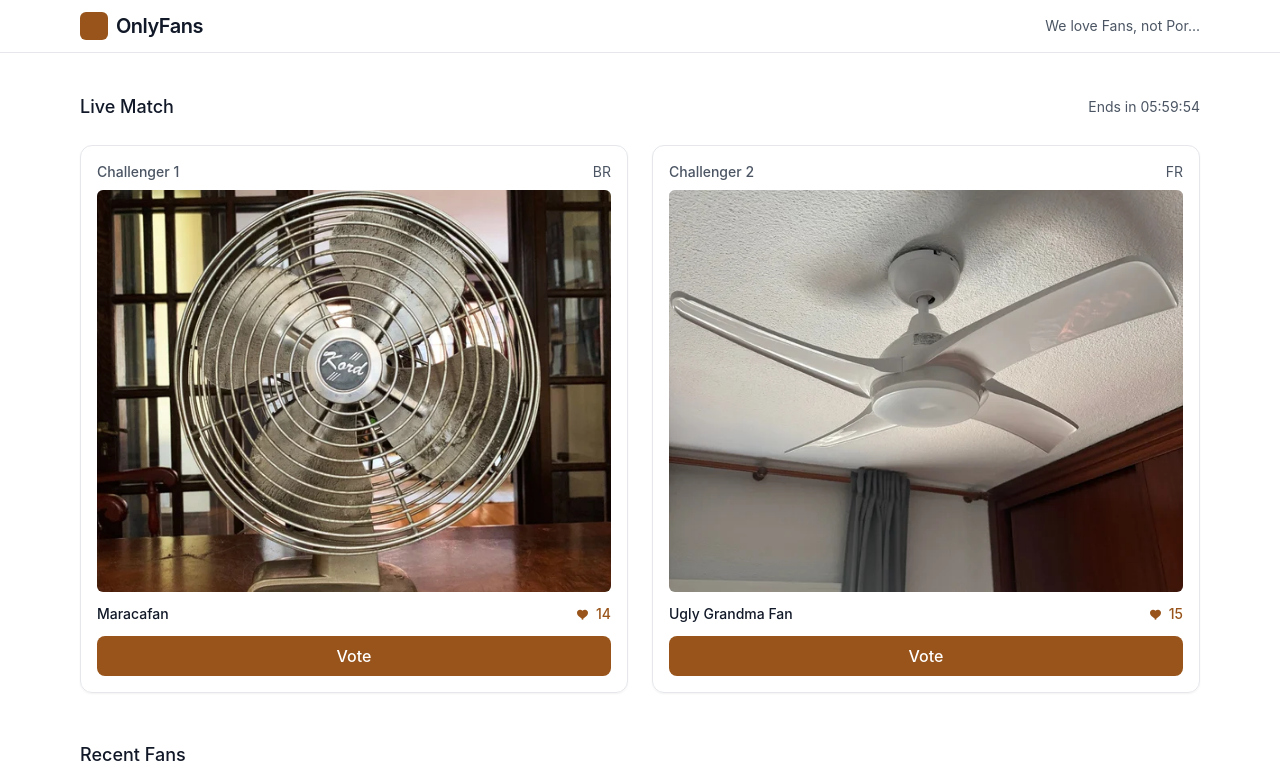
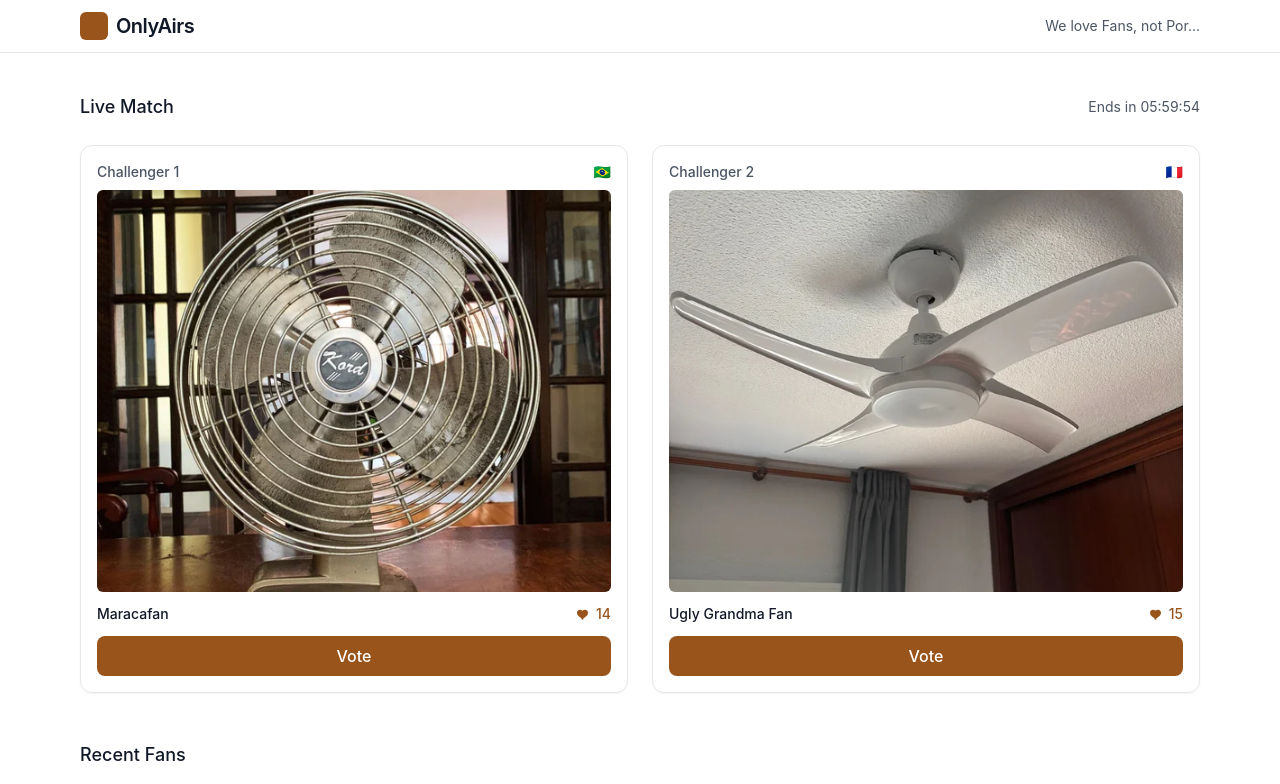
Before and after one commit to arodripe/onlyAirs, a React (Vite) app in the folder web/: page / in a window 1280 px wide. Shown: the top 784 px of the page. Built offline with nearby package versions, Linux system fonts and the light colour scheme; no server answers.

Commit message:
componentization refactor for the webapp landing page

```diff
--- a/web/src/App.tsx
+++ b/web/src/App.tsx
@@ -1,7 +1,10 @@
 import { useEffect, useMemo, useState } from 'react'
 import { createClient } from './lib/api'
 import Feed from './components/feed/Feed'
-import HeartCount from './components/common/HeartCount'
+import Header from './components/layout/Header'
+import Container from './components/layout/Container'
+import Timer from './components/match/Timer'
+import ChallengerCard from './components/match/ChallengerCard'
 
 function useCountdown(endAtIso: string | null) {
   const [now, setNow] = useState(() => Date.now())
@@ -37,23 +40,16 @@ export default function App() {
 
   return (
     <div className="min-h-full flex flex-col">
-      <header className="sticky top-0 z-10 border-b bg-white/80 backdrop-blur supports-[backdrop-filter]:bg-white/60">
-        <div className="mx-auto max-w-6xl px-4 py-3 flex items-center justify-between">
-          <div className="flex items-center gap-2">
-            <div className="h-7 w-7 rounded-md bg-brand"></div>
-            <div className="text-xl font-semibold tracking-tight">OnlyFans</div>
-          </div>
-          <nav className="text-sm text-gray-600">We love Fans, not Por...</nav>
-        </div>
-      </header>
+      <Header title="OnlyAirs" tagline="We love Fans, not Por..." />
       <main className="flex-1">
-        <div className="mx-auto max-w-6xl px-4 py-10">
+        <Container>
+          <div className="py-10">
           {loading && <div>Loading…</div>}
           {!loading && match && (
             <>
               <div className="flex items-center justify-between mb-6">
                 <div className="text-lg font-medium">Live Match</div>
-                <div className="text-sm text-gray-600">Ends in {formatted}</div>
+                <Timer endAt={match.endAt} />
               </div>
               <div className="grid grid-cols-1 sm:grid-cols-2 gap-6">
                 <ChallengerCard title="Challenger 1" fan={match.challenger1} total={match.totals[match.challenger1.id] ?? 0} />
@@ -62,7 +58,8 @@ export default function App() {
               <Feed />
             </>
           )}
-        </div>
+          </div>
+        </Container>
       </main>
       <footer className="border-t">
         <div className="mx-auto max-w-6xl px-4 py-4 text-xs text-gray-500">© <span className="font-bold">{new Date().getFullYear()}</span> <span className="font-bold">onlyairs.com</span>  made with ❤️ and 🤣 in <span className="font-bold">Madrid, Spain </span> by <span className="font-bold"> Mochi</span></div>
@@ -70,26 +67,3 @@ export default function App() {
     </div>
   )
 }
-
-function ChallengerCard({ title, fan, total }: { title: string; fan: any; total: number }) {
-  return (
-    <div className="aspect-square border rounded-xl p-4 flex flex-col shadow-sm">
-      <div className="flex items-center justify-between text-sm text-gray-600 mb-2">
-        <div className="font-medium">{title}</div>
-        <div className="">{fan.countryCode}</div>
-      </div>
-      <div className="flex-1 grid place-content-center overflow-hidden rounded-md bg-gray-50">
-        <img src={fan.imageUrl} alt={fan.displayName} className="object-cover w-full h-full" />
-      </div>
-      <div className="mt-3 flex items-center justify-between text-sm">
-        <div className="font-medium">{fan.displayName}</div>
-        <div className="text-gray-600 flex items-center gap-2">
-          <HeartCount count={total} />
-        </div>
-      </div>
-      <button className="mt-3 inline-flex items-center justify-center rounded-lg px-3 py-2 text-white font-medium bg-brand hover:opacity-95 active:opacity-90 transition">
-        Vote
-      </button>
-    </div>
-  )
-}
--- /dev/null
+++ b/web/src/components/common/CountryFlag.tsx
@@ -0,0 +1,11 @@
+// Simple emoji flag fallback using regional indicator symbols
+export default function CountryFlag({ code }: { code: string }) {
+  const flag = codeToEmoji((code || 'US').toUpperCase())
+  return <span title={code} aria-label={code}>{flag}</span>
+}
+
+function codeToEmoji(code: string) {
+  if (code.length !== 2) return '🏳️'
+  const A = 127397
+  return String.fromCodePoint(...code.split('').map(c => A + c.charCodeAt(0)))
+}
--- /dev/null
+++ b/web/src/components/common/VoteButton.tsx
@@ -0,0 +1,11 @@
+export default function VoteButton({ onClick, disabled }: { onClick?: () => void; disabled?: boolean }) {
+  return (
+    <button
+      disabled={disabled}
+      onClick={onClick}
+      className="mt-3 inline-flex items-center justify-center rounded-lg px-3 py-2 text-white font-medium bg-brand hover:opacity-95 active:opacity-90 transition disabled:opacity-50"
+    >
+      Vote
+    </button>
+  )
+}
--- /dev/null
+++ b/web/src/components/layout/Container.tsx
@@ -0,0 +1,3 @@
+export default function Container({ children }: { children: React.ReactNode }) {
+  return <div className="mx-auto max-w-6xl px-4">{children}</div>
+}
--- /dev/null
+++ b/web/src/components/layout/Header.tsx
@@ -0,0 +1,13 @@
+export default function Header({ title, tagline }: { title: string; tagline?: string }) {
+  return (
+    <header className="sticky top-0 z-10 border-b bg-white/80 backdrop-blur supports-[backdrop-filter]:bg-white/60">
+      <div className="mx-auto max-w-6xl px-4 py-3 flex items-center justify-between">
+        <div className="flex items-center gap-2">
+          <div className="h-7 w-7 rounded-md bg-brand"></div>
+          <div className="text-xl font-semibold tracking-tight">{title}</div>
+        </div>
+        {tagline && <nav className="text-sm text-gray-600">{tagline}</nav>}
+      </div>
+    </header>
+  )
+}
--- /dev/null
+++ b/web/src/components/match/ChallengerCard.tsx
@@ -0,0 +1,24 @@
+import CountryFlag from '../common/CountryFlag'
+import HeartCount from '../common/HeartCount'
+import VoteButton from '../common/VoteButton'
+
+export default function ChallengerCard({ title, fan, total, onVote }: { title: string; fan: any; total: number; onVote?: () => void }) {
+  return (
+    <div className="aspect-square border rounded-xl p-4 flex flex-col shadow-sm">
+      <div className="flex items-center justify-between text-sm text-gray-600 mb-2">
+        <div className="font-medium">{title}</div>
+        <div className=""><CountryFlag code={fan.countryCode} /></div>
+      </div>
+      <div className="flex-1 grid place-content-center overflow-hidden rounded-md bg-gray-50">
+        <img src={fan.imageUrl} alt={fan.displayName} className="object-cover w-full h-full" />
+      </div>
+      <div className="mt-3 flex items-center justify-between text-sm">
+        <div className="font-medium">{fan.displayName}</div>
+        <div className="text-gray-600 flex items-center gap-2">
+          <HeartCount count={total} />
+        </div>
+      </div>
+      <VoteButton onClick={onVote} />
+    </div>
+  )
+}
--- /dev/null
+++ b/web/src/components/match/Timer.tsx
@@ -0,0 +1,6 @@
+import { useCountdown } from '../../hooks/useCountdown'
+
+export default function Timer({ endAt }: { endAt: string }) {
+  const { formatted } = useCountdown(endAt)
+  return <span className="text-sm text-gray-600">Ends in {formatted}</span>
+}
--- /dev/null
+++ b/web/src/hooks/useCountdown.ts
@@ -0,0 +1,19 @@
+import { useEffect, useMemo, useState } from 'react'
+
+export function useCountdown(endAtIso: string | null) {
+  const [now, setNow] = useState(() => Date.now())
+  useEffect(() => {
+    const i = setInterval(() => setNow(Date.now()), 1000)
+    return () => clearInterval(i)
+  }, [])
+  return useMemo(() => {
+    if (!endAtIso) return { ms: 0, formatted: '00:00:00' }
+    const end = new Date(endAtIso).getTime()
+    const ms = Math.max(0, end - now)
+    const h = Math.floor(ms / 3600000)
+    const m = Math.floor((ms % 3600000) / 60000)
+    const s = Math.floor((ms % 60000) / 1000)
+    const pad = (n: number) => String(n).padStart(2, '0')
+    return { ms, formatted: `${pad(h)}:${pad(m)}:${pad(s)}` }
+  }, [endAtIso, now])
+}
```
